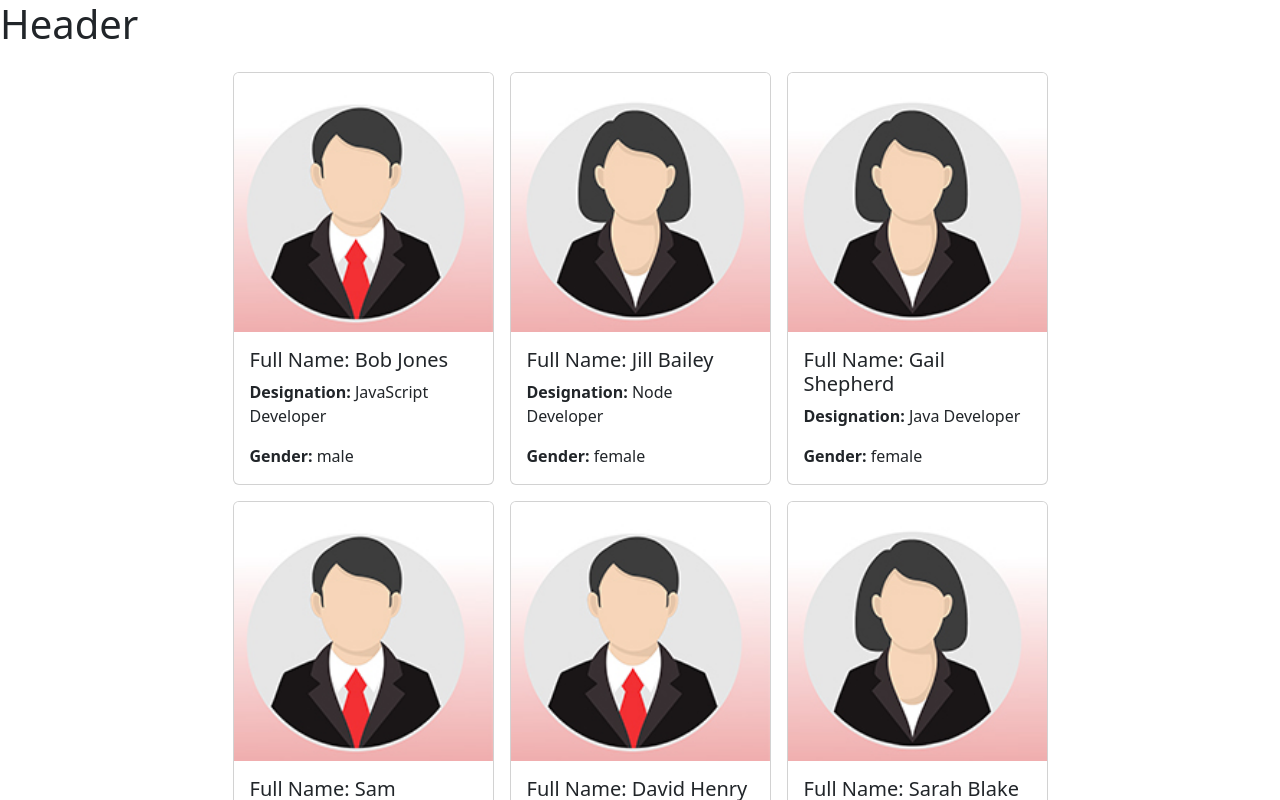
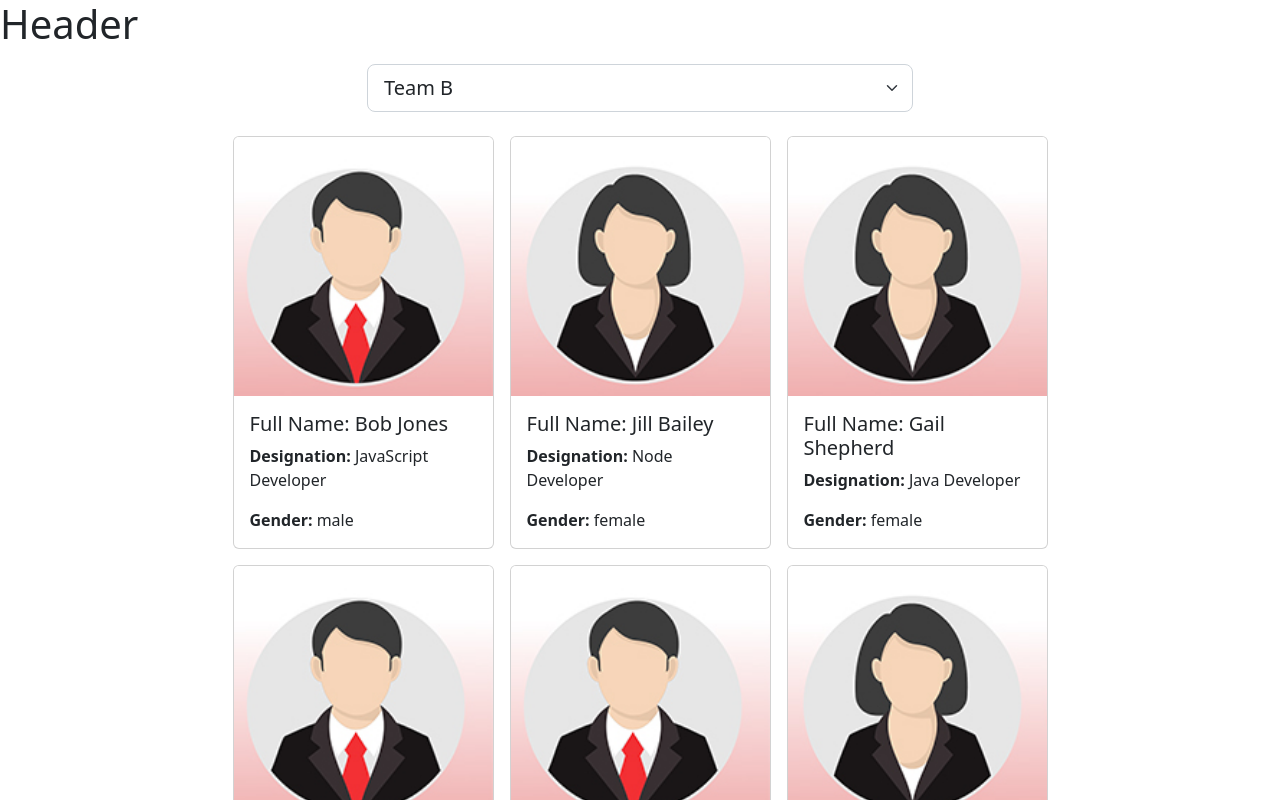
Before and after one commit to gitdela/team-member-allocation, a React (Create React App) app: page / in a window 1280 px wide. Shown: the top 800 px of the page. Built offline with nearby package versions, Linux system fonts and the light colour scheme.

Commit message:
Add handleEmployeeCardClick function

```diff
--- a/src/Employees.jsx
+++ b/src/Employees.jsx
@@ -3,6 +3,7 @@
 import maleProfile from './images/maleProfile.jpg';
 
 const Employees = () => {
+  const [selectedTeam, setTeam] = useState('TeamB');
   const [employees, setEmployees] = useState([
     {
       id: 1,
@@ -90,14 +91,50 @@
     },
   ]);
 
+  function handleTeamChange(event) {
+    setTeam(event.target.value);
+    console.log(event.target.value);
+  }
+
+  function handleEmployeeCardClick(event) {
+    const transformedEmployees = employees.map((employee) =>
+      employee.id === parseInt(event.currentTarget.id)
+        ? employee.teamName === selectedTeam
+          ? { ...employee, teamName: '' }
+          : { ...employee, teamName: selectedTeam }
+        : employee
+    );
+
+    setEmployees(transformedEmployees);
+  }
+
   return (
     <main className='container'>
+      <div className='row justify-content-center mt-3 mb-3'>
+        <div className='col-6 text-center'>
+          <select
+            className='form-select form-select-lg'
+            value={selectedTeam}
+            onChange={handleTeamChange}
+          >
+            <option value='TeamA'>Team A</option>
+            <option value='TeamB'>Team B</option>
+            <option value='TeamC'>Team C</option>
+            <option value='TeamD'>Team D</option>
+          </select>
+        </div>
+      </div>
       <div className='row justify-content-center mt-3 mb-3'>
         <div className='col-9 card-collection'>
           {/* <div className='card-collection'> */}
           {employees.map(({ id, fullName, designation, gender, teamName }) => (
             // when you map in react, it must return just a single element so put everything inside a single div
-            <div id={id} className='card m-2'>
+            <div
+              id={id}
+              className='card m-2'
+              style={{ cursor: 'pointer' }}
+              onClick={handleEmployeeCardClick}
+            >
               <img
                 src={gender === 'male' ? maleProfile : femaleProfile}
                 className='card-img-top'
```
